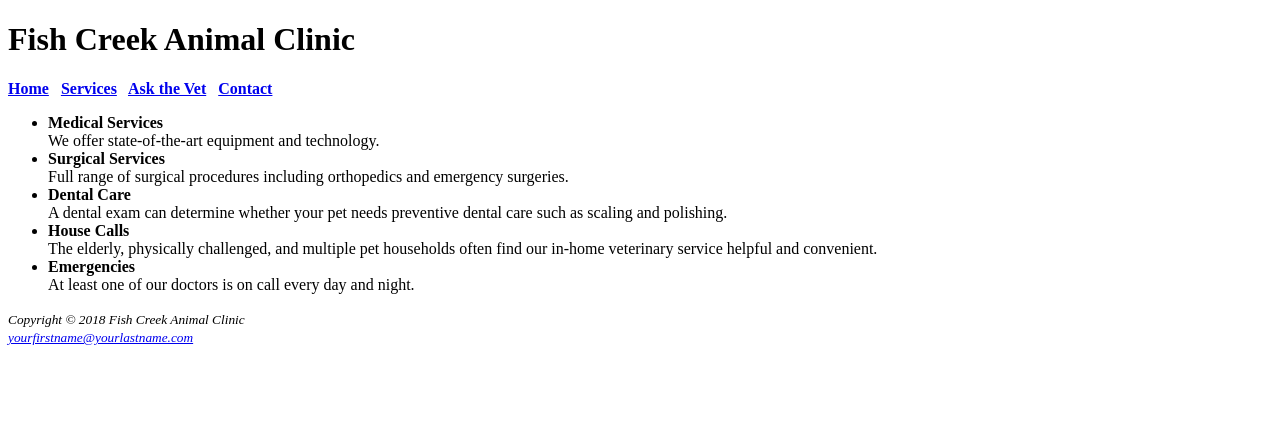
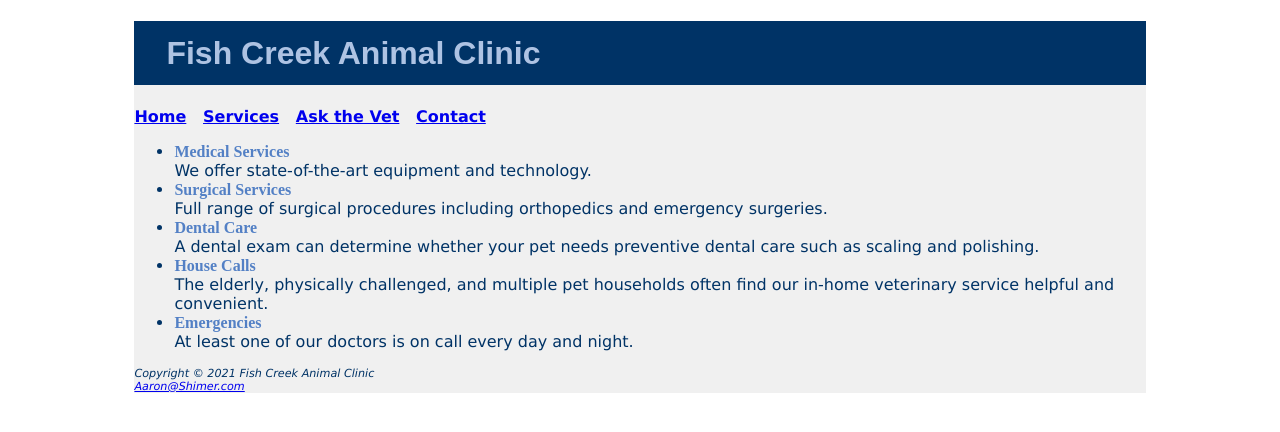
Before and after one commit to 44144Sp21/ch3casestudy-Aaron-Shimer, a plain HTML site: page services.html in a window 1280 px wide. Drawn offline with Linux system fonts and the light colour scheme.

Commit message:
Chapter3CaseStudy
edited Index and Services pages and created a css file to configure webpage

```diff
--- /dev/null
+++ b/fishcreek.css
@@ -0,0 +1,28 @@
+body {background-color: #ffffff;
+      color: #003366;
+    font-family: Verdana, Arial, sans-serif;}
+
+header {background-color: #003366;
+      color: #Aec3e3;
+    font-family: Arial, Georgia, serif;}
+
+h1 {line-height: 200%;
+    text-indent: 1em;}
+
+nav { font-weight: bold;}
+
+dt {color: #5280c5;
+    font-size: 1.1em;
+    font-family: "Times New Roman", Georgia, serif;}
+
+.category {font-weight: bold;
+            color: #5380c5;
+            font-family: "Times New Roman", Georgia, serif;}
+
+footer {font-size: .70em;
+    font-style: italic;}
+
+#wrapper { background-color: #f0f0f0;
+            margin-left: auto;
+            margin-right: auto;
+            width: 80%;}
--- a/services.html
+++ b/services.html
@@ -1,39 +1,43 @@
 <!DOCTYPE html>
 <html lang="en">
 <head>
-<title>LASTNAME Chapter 3 Case Study - Fish Creek Animal Clinic Services</title>
+<title>Shimer Chapter 3 Case Study - Fish Creek Animal Clinic Services</title>
 <meta charset="utf-8">
+<link href="fishcreek.css" rel="stylesheet">
 </head>
 <body>
+
+<div id="wrapper">
 <header>
 <h1>Fish Creek Animal Clinic</h1>
 </header>
 <nav>
-<b>
+
 <a href="index.html">Home</a> &nbsp;
 <a href="services.html">Services</a> &nbsp;
 <a href="askvet.html">Ask the Vet</a> &nbsp;
 <a href="contact.html">Contact</a>
-</b>
+
 </nav>
 <main>
 <ul>
-<li><strong>Medical Services</strong><br>
+<li><span class="category">Medical Services</span><br>
 We offer state-of-the-art equipment and technology.</li>
-<li><strong>Surgical Services</strong><br>
+<li><span class="category">Surgical Services</span><br>
 Full range of surgical procedures including orthopedics and emergency surgeries.</li>
-<li><strong>Dental Care</strong><br>
+<li><span class="category">Dental Care</span><br>
 A dental exam can determine whether your pet needs preventive dental care such as scaling and polishing.</li>
-<li><strong>House Calls</strong><br>
+<li><span class="category">House Calls</span><br>
 The elderly, physically challenged, and multiple pet households often find our in-home veterinary service helpful and convenient.</li>
-<li><strong>Emergencies</strong><br>
+<li><span class="category">Emergencies</span><br>
 At least one of our doctors is on call every day and night.</li>
 </ul>
 </main>
 <footer>
-<small><i>Copyright &copy; 2018 Fish Creek Animal Clinic<br>
-<a href="mailto:yourfirstname@yourlastname.com">yourfirstname@yourlastname.com</a>
-</i></small>
+Copyright &copy; 2021 Fish Creek Animal Clinic<br>
+<a href="mailto:Aaron@Shimer.com">Aaron@Shimer.com</a>
+
 </footer>
+</div>
 </body>
 </html>
```
Also changed, not shown: index.html (+14 -9 lines).
